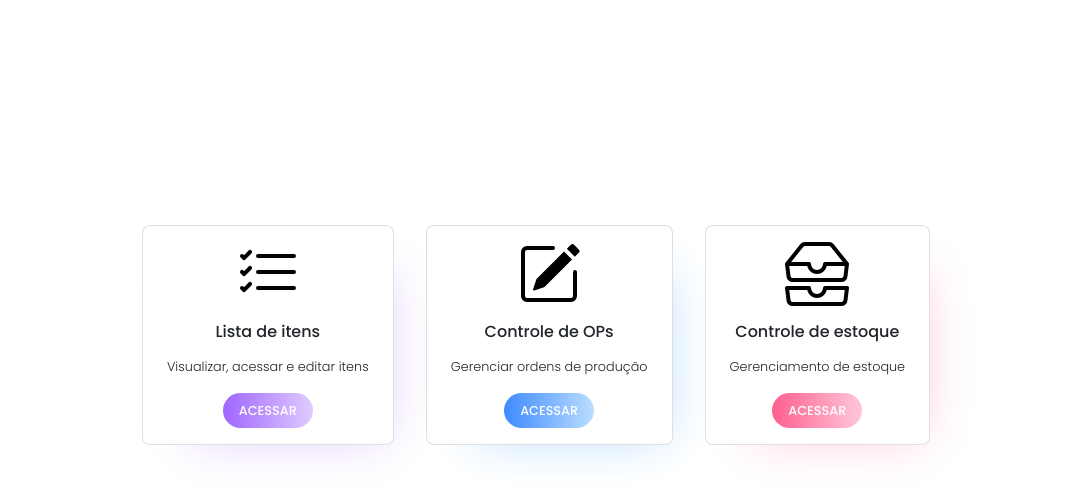
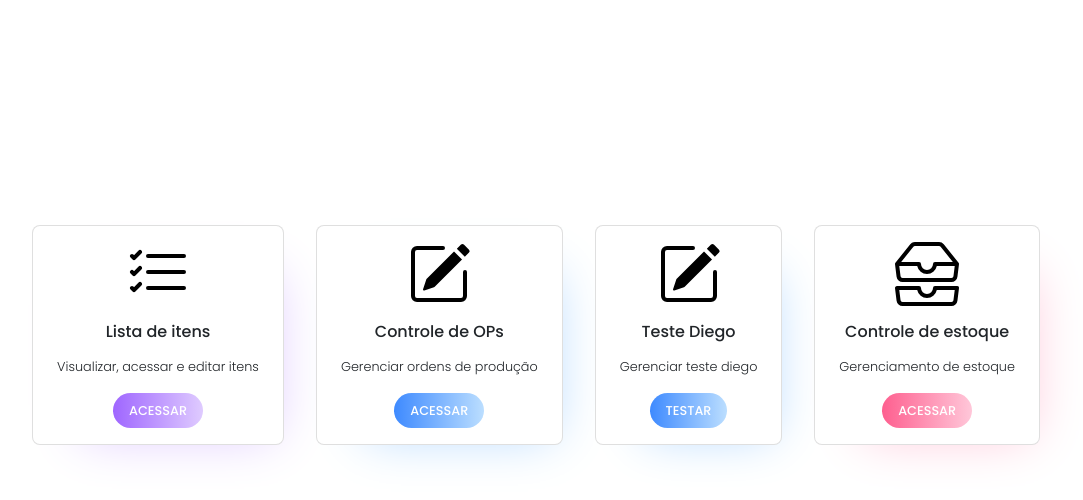
Before and after one commit to dyda91/api-omie, a Flask app: page /index in a window 1280 px wide. Shown: the part 97-597 px from the top of the page, without its empty margins (104-1187 px from the left). Run offline with Flask 2, Linux system fonts and the light colour scheme; a user stored in the database is signed in; some libraries are stand-ins or nearby versions.

Commit message:
adciona nova rota

```diff
--- a/app.py
+++ b/app.py
@@ -126,6 +126,34 @@ def estrutura():
         estrutura = response.json()
 
         return render_template("estrutura.html", estrutura=estrutura)
+
+@app.route('/teste_diego', methods = ['GET','POST'])
+def teste_diego():
+
+    item = request.form.get('teste_item')
+
+    data = {
+                "call":"ConsultarProduto",
+                "app_key": app_key,
+                "app_secret": app_secret,
+                "param":[{
+                    "codigo": item
+                        }
+                ]}
+    response = requests.post(url=url_produtos, json=data)
+    teste = response.json()
+
+    fam = 22222
+    operacao = (fam/2)
+
+
+
+    return render_template('teste.html',teste = teste, operacao = operacao)
+
+
+
+
+
 
 
 
--- a/templates/index.html
+++ b/templates/index.html
@@ -22,6 +22,14 @@
         <span>Gerenciar ordens de produção</span>
         <a href="{{ url_for('ordens_producao')}}"><button>Acessar</button></a>
     </section>
+    <section class="card shop">
+        <div class="icon">
+            <img src="{{ url_for('static', filename='images/pencil-square.svg')}}" alt="Gerenciamento de ops">
+        </div>
+        <h3>Teste Diego</h3>
+        <span>Gerenciar teste diego</span>
+        <a href="{{ url_for('teste_diego')}}"><button>Testar</button></a>
+    </section>
     <section class="card about">
         <div class="icon">
             <img src="{{ url_for('static', filename='images/inboxes.svg')}}" alt="gerenciar estoque">
```
Also changed, not shown: templates/teste.html (added, +57 -0 lines).
